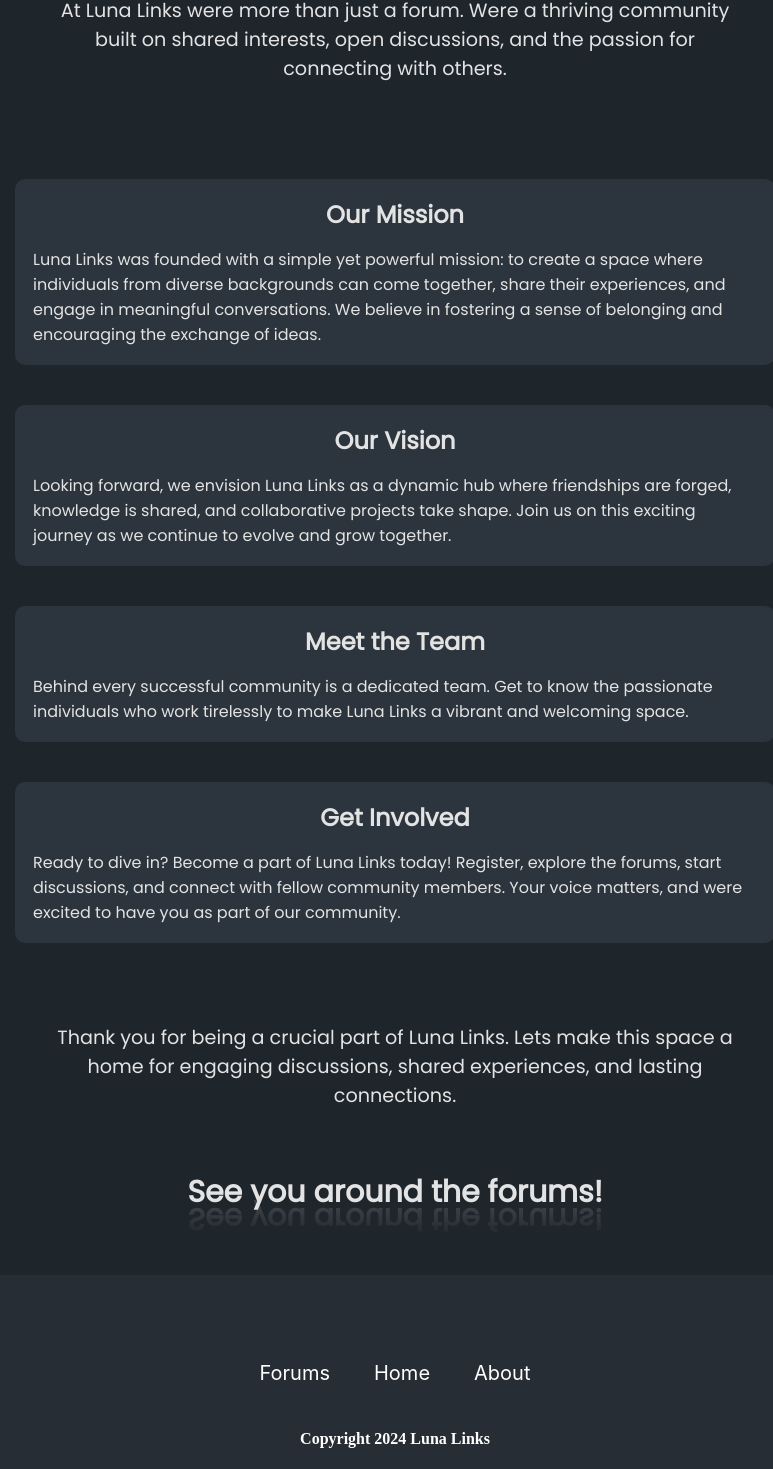
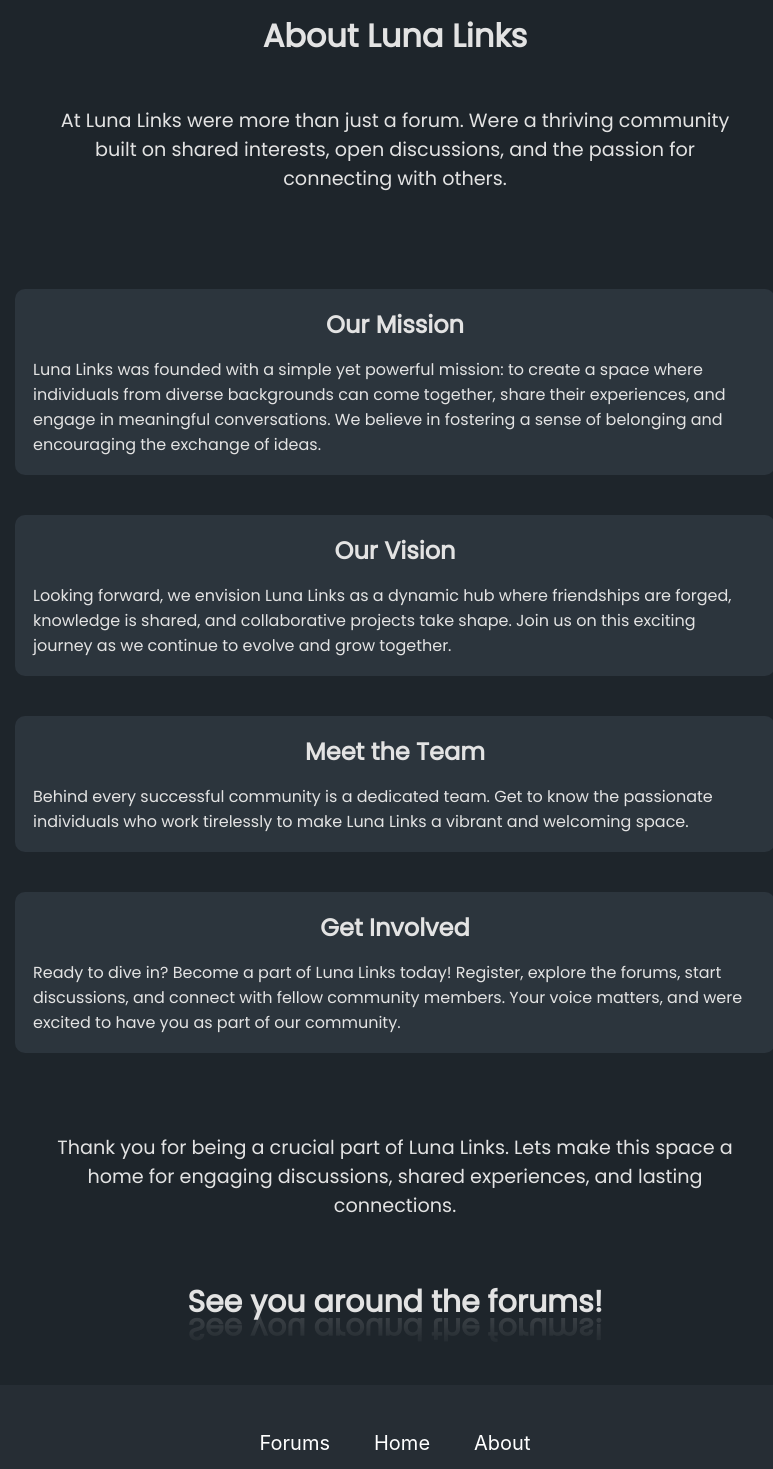
Before and after one commit to AdrianKnudsen/Luna-Link, a React (Vite) app: page /About in a window 1280 px wide. Shown: the part 136-1605 px from the top of the page, without its empty margins (245-1018 px from the left). After the commit the page ends 1521 px from the top, so only its background shows below. Built offline with nearby package versions, Linux system fonts and the light colour scheme.

Commit message:
some css edits

```diff
--- a/src/Components/Footer/Footer.module.css
+++ b/src/Components/Footer/Footer.module.css
@@ -1,26 +1,24 @@
-.footerContainer{
+.footerContainer {
   display: flex;
-    width: 100vw;
-    padding: 86px 0px 21px 0px;
+  width: 100%;
+  padding: 46px 0px 21px 0px;
   flex-direction: column;
   align-items: center;
   gap: 41px;
-    background: var(--Dark-3, #262D34);
-    color: #FFF;
+  background: var(--Dark-3, #262d34);
+  color: #fff;
+  position: fixed;
 }
 
-
-.footerLinks{
+.footerLinks {
   list-style-type: none;
   display: flex;
-    gap:44px ;
+  gap: 44px;
 }
 
-
-
-a{
+a {
   text-decoration: none;
-    color: #FFF;
+  color: #fff;
   text-align: right;
   font-family: Inter;
   font-size: 1.25rem;
@@ -30,14 +28,13 @@ a{
 }
 
 a:hover,
-a:focus{
-    color: #D7D7D7;
+a:focus {
+  color: #d7d7d7;
 }
 
-
-.footerText{
+.footerText {
   font-family: Source Sans Pro;
-    font-size: 1rem;;
+  font-size: 1rem;
   font-style: normal;
   font-weight: 700;
   line-height: 1.5rem;
--- a/src/Components/Header/Header.jsx
+++ b/src/Components/Header/Header.jsx
@@ -11,13 +11,9 @@ export function Header() {
       <header className={styles.headerContainer}>
         <nav className={styles.navbar}>
           <div className={styles.logoContainer}>
-            <img
-              className={styles.logo}
-              src="public/Luna Link Logo.svg"
-              alt="Logo"
-            />
+            <img className={styles.logo} src="/Luna Link Logo.svg" alt="Logo" />
           </div>
-          <Link to="/About" className={styles.homeBtn}>
+          <Link to="/" className={styles.homeBtn}>
             <svg
               xmlns="http://www.w3.org/2000/svg"
               width="20"
@@ -43,12 +39,12 @@ export function Header() {
           </div>
           <div className={styles.additionalContent}>
             <div className={styles.notifyBox}>
-              <img src="public/images/notify.svg" alt="Notification" />
+              <img src="/images/notify.svg" alt="Notification" />
             </div>
             <div className={styles.userContent}>
               <img
                 className={styles.userimg}
-                src="public/images/Memoji Boys 2-1.png"
+                src="/images/Memoji Boys 2-1.png"
                 alt="User Avatar"
               />
               <h6 className={styles.text}>Emil</h6>
--- a/src/Components/SearchBar/SearchBar.jsx
+++ b/src/Components/SearchBar/SearchBar.jsx
@@ -29,7 +29,7 @@ const SearchBar = ({ onSearch, placeholder }) => {
 
       <img
         className={styles.searchIcon}
-        src="public/images/searchicon.svg"
+        src="/images/searchicon.svg"
         alt="Search Icon"
         onClick={handleSearch}
       />
--- a/src/Pages/About.module.css
+++ b/src/Pages/About.module.css
@@ -5,9 +5,10 @@
   background-color: #1e252b;
   color: #e3e3e3;
 }
-h1 {
+.headText {
   margin-bottom: 10px;
   text-align: center;
+  margin-top: 8rem;
 }
 
 .introText {
--- a/src/Pages/AboutPage.jsx
+++ b/src/Pages/AboutPage.jsx
@@ -4,7 +4,7 @@ export function About() {
   return (
     <>
       <div className={styles.aboutPage}>
-        <h1>About Luna Links</h1>
+        <h1 className={styles.headText}>About Luna Links</h1>
         <p className={styles.introText}>
           At Luna Links were more than just a forum. Were a thriving community
           built on shared interests, open discussions, and the passion for
--- a/src/Pages/LandingPage.module.css
+++ b/src/Pages/LandingPage.module.css
@@ -2,6 +2,6 @@
   display: flex;
   flex-direction: column;
   align-items: center;
-  height: 92vh;
+  height: 85vh;
   overflow: auto;
 }
--- a/src/Pages/LayoutBase.jsx
+++ b/src/Pages/LayoutBase.jsx
@@ -1,5 +1,5 @@
 import { Outlet } from "react-router-dom";
-import { Header } from "../components/Header/Header.jsx";
+import { Header } from "../components/Header/Header";
 import { Footer } from "../Components/Footer/Footer";
 
 export function LayoutBase() {
```
Lines whose indentation alone changed are shown as unchanged.
